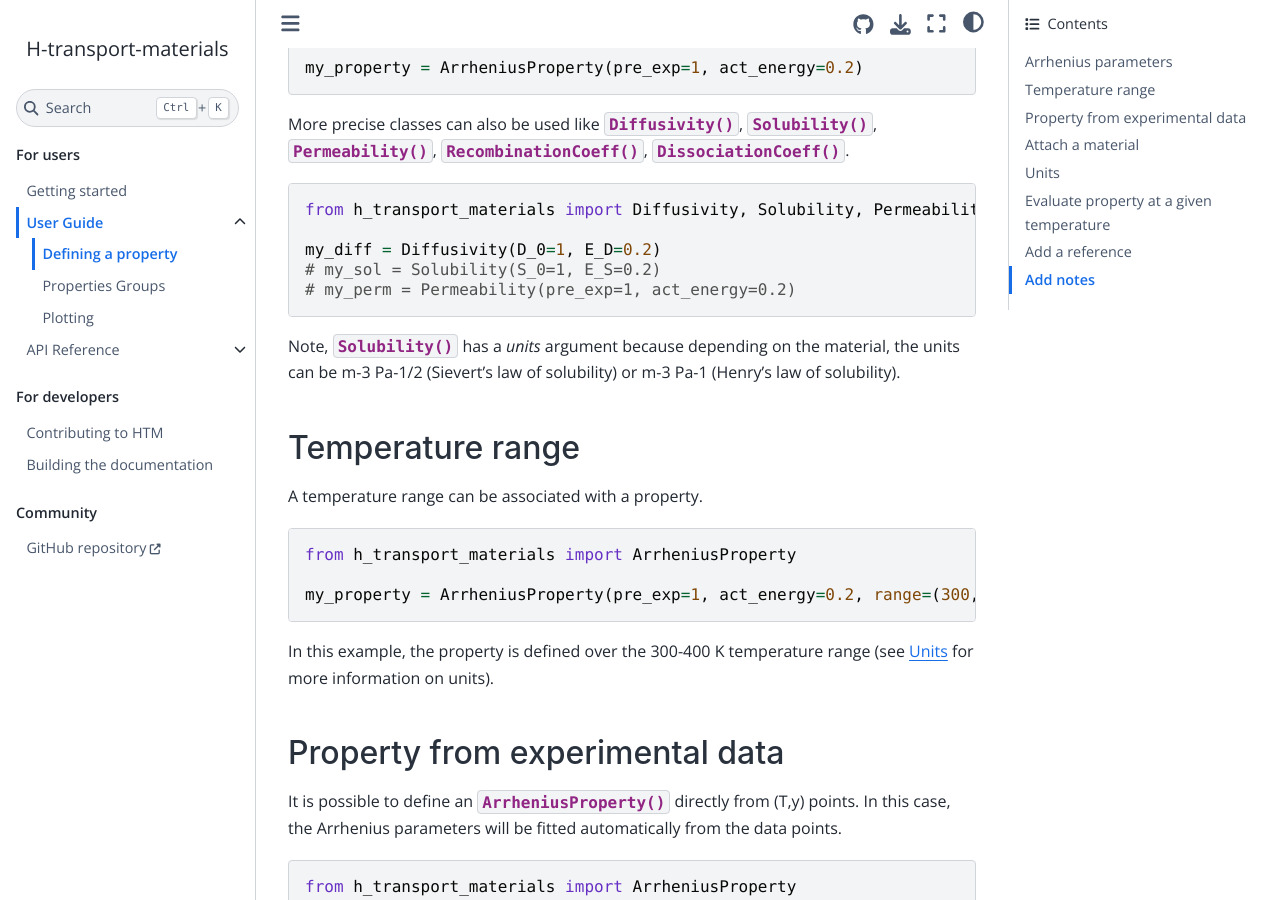
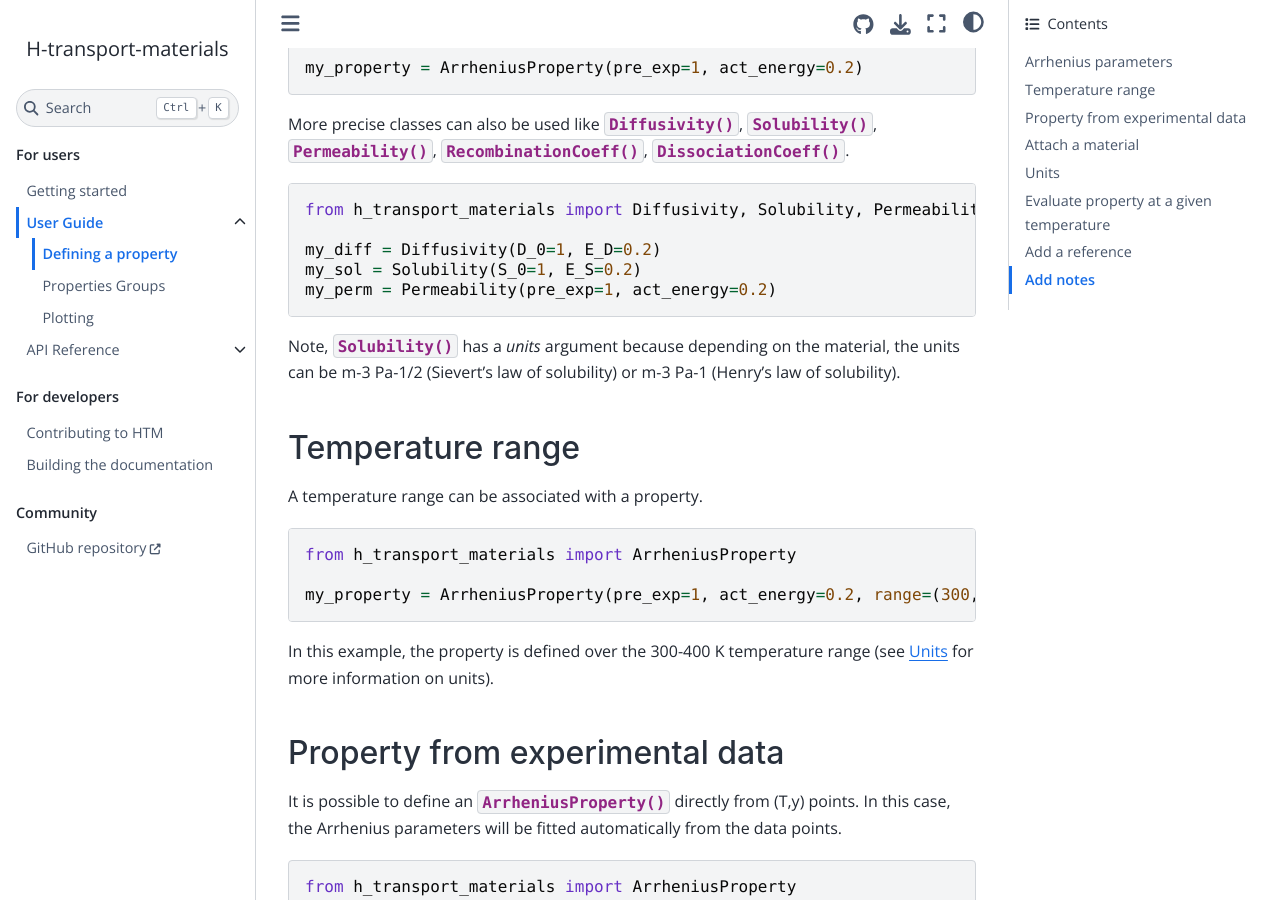
Before and after one commit to RemDelaporteMathurin/h-transport-materials, a Sphinx documentation site: the page built from docs/user/defining_property.rst, in a window 1280 px wide and 900 px high, scrolled down 601 px. Built offline with Sphinx 7.4.7 and the Sphinx Book theme 1.1.4, drawn with Linux system fonts in a browser that asks for light colours.

Commit message:
uncommented in docs

```diff
--- a/docs/user/defining_property.rst
+++ b/docs/user/defining_property.rst
@@ -35,8 +35,8 @@ More precise classes can also be used like :class:`Diffusivity() <h_transport_ma
     from h_transport_materials import Diffusivity, Solubility, Permeability
 
     my_diff = Diffusivity(D_0=1, E_D=0.2)
-    # my_sol = Solubility(S_0=1, E_S=0.2)
-    # my_perm = Permeability(pre_exp=1, act_energy=0.2)
+    my_sol = Solubility(S_0=1, E_S=0.2)
+    my_perm = Permeability(pre_exp=1, act_energy=0.2)
 
 Note, :class:`Solubility() <h_transport_materials.property.Solubility>` has a `units` argument because depending on the material, the units can be m-3 Pa-1/2 (Sievert's law of solubility) or m-3 Pa-1 (Henry's law of solubility).
 
```
